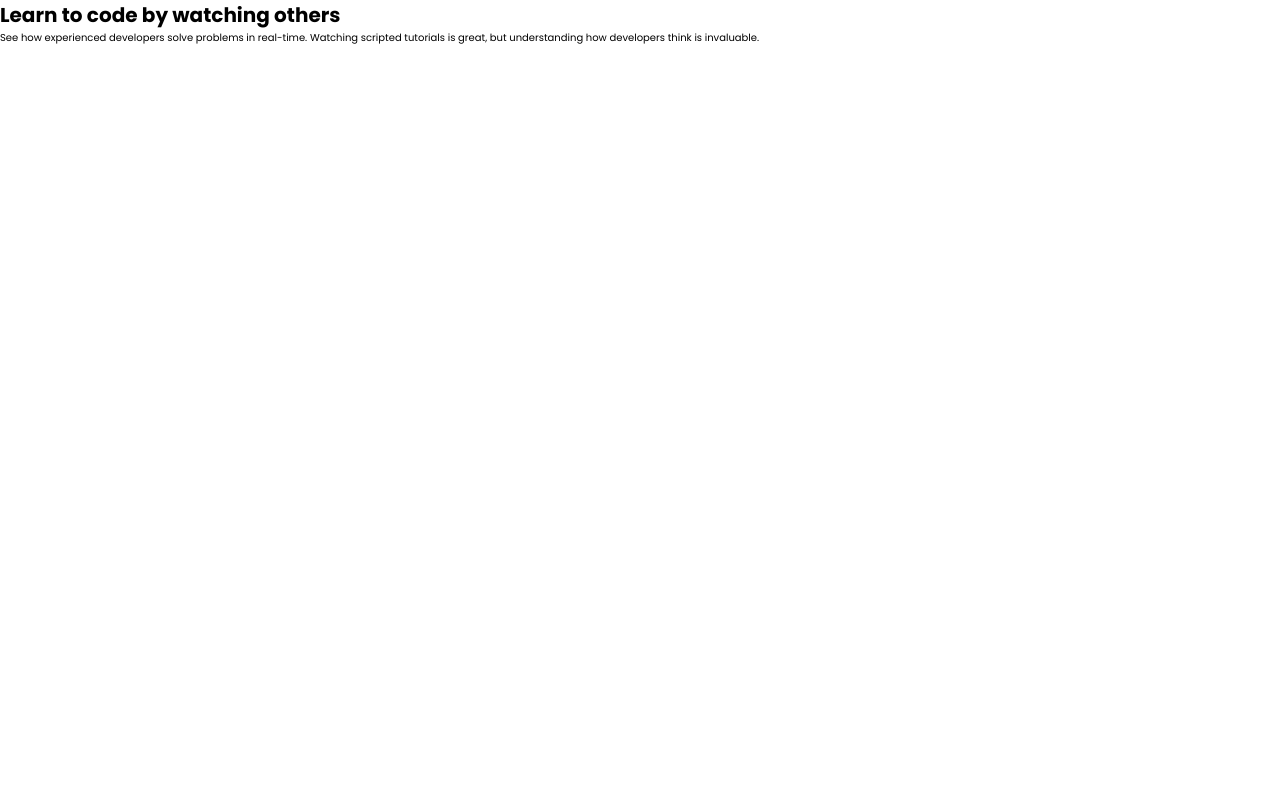
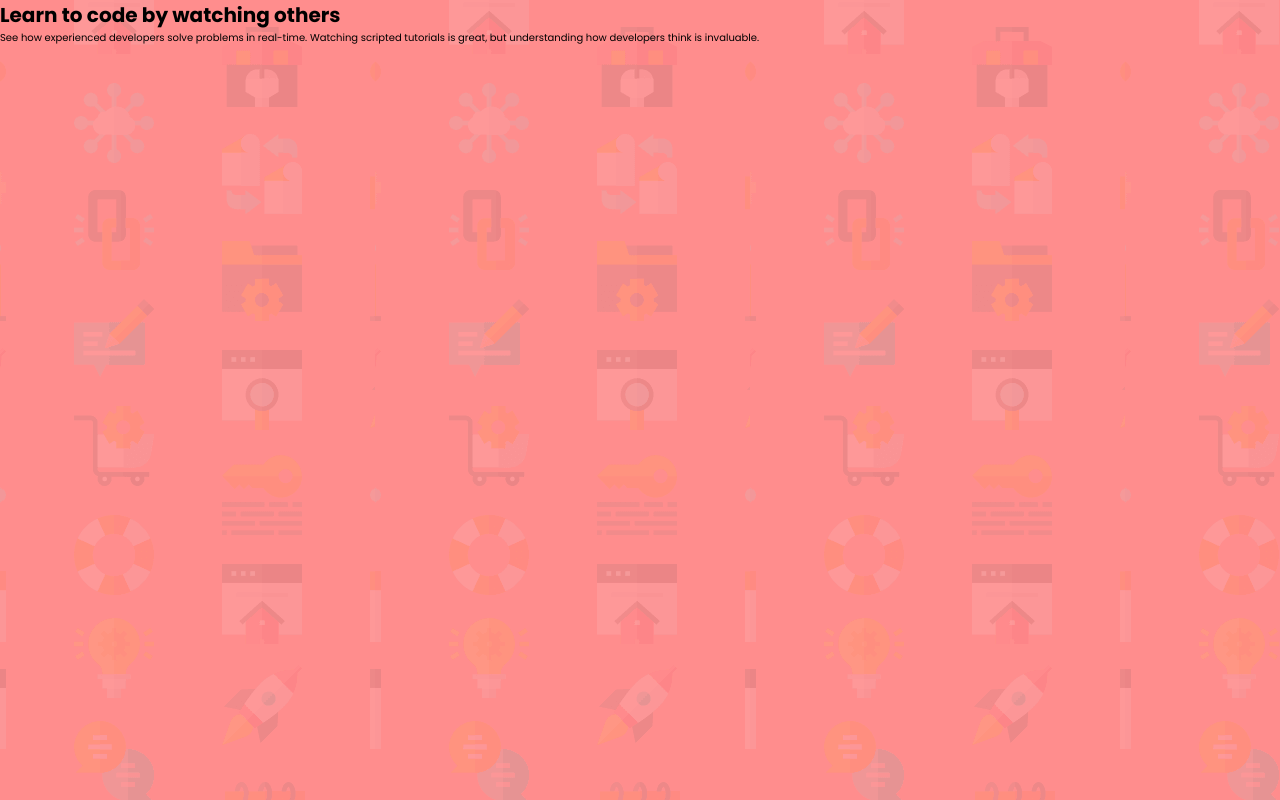
Before and after one commit to nicole-nam/signup-form, a plain HTML site: page index.html in a window 1280 px wide. Drawn offline with Linux system fonts and the light colour scheme.

Commit message:
add background color and pattern

```diff
--- a/index.html
+++ b/index.html
@@ -18,6 +18,7 @@
     <title>sign up form</title>
   </head>
   <body>
+    <main>
       <div class="about">
         <h1 class="about__heading">Learn to code by watching others</h1>
         <p class="about__description">
@@ -26,8 +27,7 @@
           invaluable.
         </p>
       </div>
-    <div class="form">
-
-    </div>
+      <div class="form"></div>
+    </main>
   </body>
 </html>
--- a/sass/abstract/_variables.scss
+++ b/sass/abstract/_variables.scss
@@ -1,5 +1,5 @@
 //colors
-$color-red: hsl(0, 100%, 74%);
+$color-red: rgb(255, 122, 122);
 $color-green: hsl(154, 59%, 51%);
 $color-white: #fff;
 $color-dark-blue: hsl(249, 10%, 26%);
--- a/sass/base/_base.scss
+++ b/sass/base/_base.scss
@@ -14,3 +14,20 @@ html {
 body {
   font-family: "Poppins", sans-serif;
 }
+
+main {
+  background: url(/images/bg-intro-mobile.png);
+  height: 100vh;
+}
+
+main::after {
+  content: "";
+  display: block;
+  position: absolute;
+  top: 0;
+  left: 0;
+  background: rgba(255, 122, 122, .85);
+  height: 100vh;
+  width: 100vw;
+  z-index: -10000;
+}
--- /dev/null
+++ b/sass/components/_about.scss
@@ -0,0 +1,7 @@
+.about {
+  z-index: 10000;
+  &__heading {
+  }
+  &__description {
+  }
+}
--- a/sass/main.scss
+++ b/sass/main.scss
@@ -3,3 +3,5 @@
 @import "./abstract/variables";
 @import "./abstract/mixins";
 @import "./layout/grid";
+@import "./components/about";
+@import "./components/form";
```
Also changed, not shown: sass/main.css, 1 other file. Lines whose indentation alone changed are shown as unchanged.
